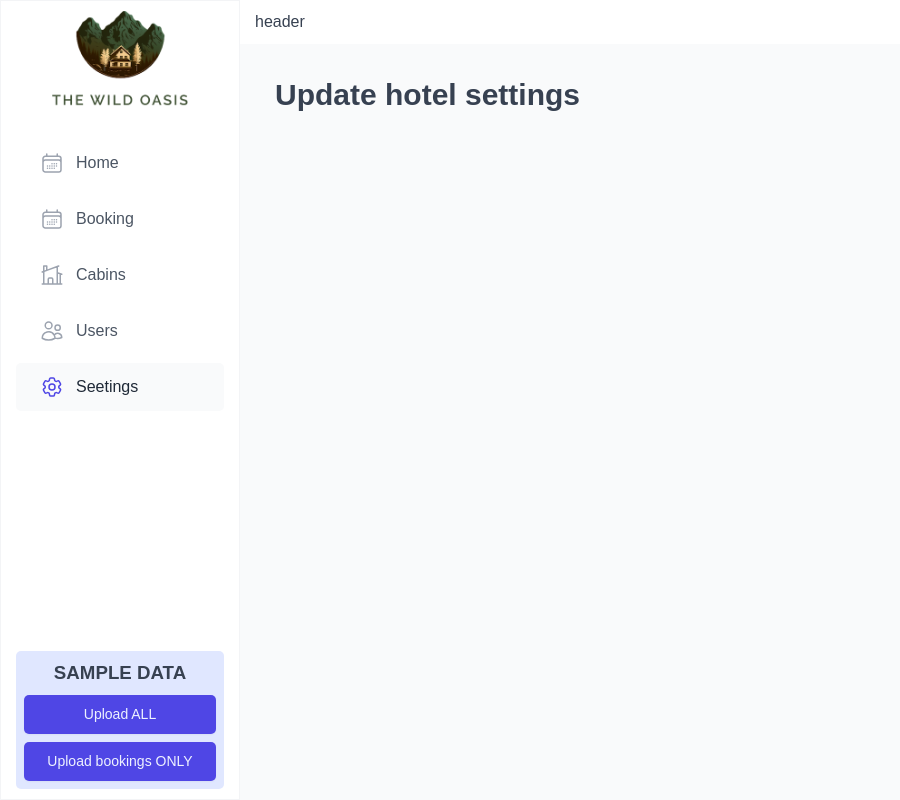
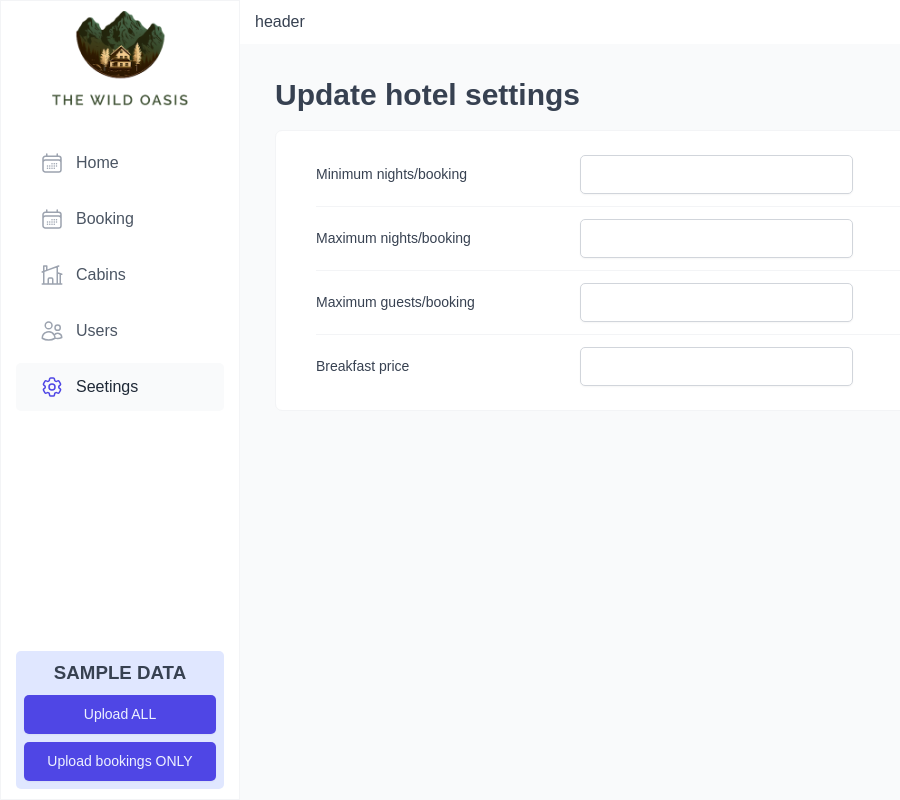
Before and after one commit to MahmoudAlkenzy/the-wild-oasis, a React (Vite) app: page /settings in a window 1280 px wide. Both pictures are taken after a click on the button "Upload bookings ONLY". Shown: the whole page, without its empty margins (0-900 px from the left). Built offline with nearby package versions, Linux system fonts and the light colour scheme; no server answers; the database is empty.

Commit message:
#add update settings form

```diff
--- a/src/features/check-in-out/CheckinBooking.jsx
+++ b/src/features/check-in-out/CheckinBooking.jsx
@@ -13,6 +13,8 @@ import Spinner from '../../ui/Spinner';
 import Checkbox from '../../ui/Checkbox';
 import { useEffect, useState } from 'react';
 import { useChecking } from './useCheckin';
+import { useSettings } from '../settings/useSettings';
+import { formatCurrency } from '../../utils/helpers';
 
 const Box = styled.div`
     /* Box */
@@ -27,11 +29,13 @@ function CheckinBooking() {
     const [addBreakfast, setAddBreakfast] = useState(false);
     const { booking, isLoading } = useBooking();
     const moveBack = useMoveBack();
+    const { isLoading: isLoadingSettings, settings } = useSettings();
     const { Checkin, isCheckingIn } = useChecking();
+
     useEffect(() => {
         setConfirmPaid(booking?.isPaid || false);
     }, [booking]);
-    if (isLoading) return <Spinner />;
+    if (isLoading || isLoadingSettings) return <Spinner />;
     const {
         id: bookingId,
         guests,
@@ -40,10 +44,24 @@ function CheckinBooking() {
         hasBreakfast,
         numNights,
     } = booking;
+    const optionalBreakfastPrice =
+        settings.breakfastPrice * numNights * numGuests;
 
     function handleCheckin() {
         if (!confirmPaid) return;
-        Checkin(bookingId);
+
+        if (addBreakfast) {
+            Checkin({
+                bookingId,
+                breakfast: {
+                    hasBreakfast: true,
+                    extrasPrice: optionalBreakfastPrice,
+                    totalPrice: totalPrice + optionalBreakfastPrice,
+                },
+            });
+        } else {
+            Checkin({ bookingId, breakfast: {} });
+        }
     }
 
     return (
@@ -54,6 +72,7 @@ function CheckinBooking() {
             </Row>
 
             <BookingDataBox booking={booking} />
+            {!hasBreakfast && (
                 <Box>
                     <Checkbox
                         id="breakfast"
@@ -63,9 +82,11 @@ function CheckinBooking() {
                             setConfirmPaid(false);
                         }}
                     >
-                    You want add breakfast by X
+                        You want add breakfast by{' '}
+                        {formatCurrency(optionalBreakfastPrice)}
                     </Checkbox>
                 </Box>
+            )}
             <Box>
                 <Checkbox
                     id="confirm"
@@ -75,6 +96,14 @@ function CheckinBooking() {
                 >
                     {' '}
                     I confirm that {booking.fullName} has paid the total amount
+                    of{' '}
+                    {!addBreakfast
+                        ? formatCurrency(totalPrice)
+                        : `${formatCurrency(
+                              totalPrice + optionalBreakfastPrice
+                          )} (${formatCurrency(totalPrice)} + ${formatCurrency(
+                              optionalBreakfastPrice
+                          )})`}
                 </Checkbox>
             </Box>
             <ButtonGroup>
--- a/src/features/check-in-out/useCheckin.js
+++ b/src/features/check-in-out/useCheckin.js
@@ -7,10 +7,11 @@ export function useChecking() {
     const queryClint = useQueryClient();
     const Navigate = useNavigate();
     const { mutate: Checkin, isLoading: isCheckingIn } = useMutation({
-        mutationFn: (bookingId) =>
+        mutationFn: ({ bookingId, breakfast }) =>
             updateBooking(bookingId, {
                 status: 'checked-in',
                 isPaid: true,
+                ...breakfast,
             }),
         onSuccess: (data) => {
             toast.success(`Booking #${data.id} success check in`);
--- a/src/features/settings/UpdateSettingsForm.jsx
+++ b/src/features/settings/UpdateSettingsForm.jsx
@@ -1,21 +1,71 @@
 import Form from '../../ui/Form';
 import FormRow from '../../ui/FormRow';
 import Input from '../../ui/Input';
+import Spinner from '../../ui/Spinner';
+import { useSettings } from './useSettings';
+import { useUpdateSetting } from './useUpdateSetting';
 
 function UpdateSettingsForm() {
+    const {
+        isLoading,
+        settings: {
+            minBookingLength,
+            maxBookingLength,
+            maxGuestsPerBooking,
+            breakfastPrice,
+        } = {},
+    } = useSettings();
+    const { isUpdating, updateSetting } = useUpdateSetting();
+
+    if (isLoading) return <Spinner />;
+
+    function handleUpdate(e, field) {
+        const { value } = e.target;
+        console.log(field, value);
+        if (!value) return;
+        updateSetting({ [field]: value });
+    }
+
     return (
         <Form>
-      <FormRow label='Minimum nights/booking'>
-        <Input type='number' id='min-nights' />
+            <FormRow label="Minimum nights/booking">
+                <Input
+                    type="number"
+                    id="min-nights"
+                    defaultValue={minBookingLength}
+                    disabled={isUpdating}
+                    onBlur={(e) => handleUpdate(e, 'minBookingLength')}
+                />
             </FormRow>
-      <FormRow label='Maximum nights/booking'>
-        <Input type='number' id='max-nights' />
+
+            <FormRow label="Maximum nights/booking">
+                <Input
+                    type="number"
+                    id="max-nights"
+                    defaultValue={maxBookingLength}
+                    disabled={isUpdating}
+                    onBlur={(e) => handleUpdate(e, 'maxBookingLength')}
+                />
             </FormRow>
-      <FormRow label='Maximum guests/booking'>
-        <Input type='number' id='max-guests' />
+
+            <FormRow label="Maximum guests/booking">
+                <Input
+                    type="number"
+                    id="max-guests"
+                    defaultValue={maxGuestsPerBooking}
+                    disabled={isUpdating}
+                    onBlur={(e) => handleUpdate(e, 'maxGuestsPerBooking')}
+                />
             </FormRow>
-      <FormRow label='Breakfast price'>
-        <Input type='number' id='breakfast-price' />
+
+            <FormRow label="Breakfast price">
+                <Input
+                    type="number"
+                    id="breakfast-price"
+                    defaultValue={breakfastPrice}
+                    disabled={isUpdating}
+                    onBlur={(e) => handleUpdate(e, 'breakfastPrice')}
+                />
             </FormRow>
         </Form>
     );
--- /dev/null
+++ b/src/features/settings/useSettings.js
@@ -0,0 +1,15 @@
+import { useQuery } from "@tanstack/react-query";
+import { getSettings } from "../../services/apiSettings";
+
+export function useSettings() {
+  const {
+    isLoading,
+    error,
+    data: settings,
+  } = useQuery({
+    queryKey: ["settings"],
+    queryFn: getSettings,
+  });
+
+  return { isLoading, error, settings };
+}
--- /dev/null
+++ b/src/features/settings/useUpdateSetting.js
@@ -0,0 +1,18 @@
+import { useMutation, useQueryClient } from "@tanstack/react-query";
+import { toast } from "react-hot-toast";
+import { updateSetting as updateSettingApi } from "../../services/apiSettings";
+
+export function useUpdateSetting() {
+  const queryClient = useQueryClient();
+
+  const { mutate: updateSetting, isLoading: isUpdating } = useMutation({
+    mutationFn: updateSettingApi,
+    onSuccess: () => {
+      toast.success("Setting successfully edited");
+      queryClient.invalidateQueries({ queryKey: ["settings"] });
+    },
+    onError: (err) => toast.error(err.message),
+  });
+
+  return { isUpdating, updateSetting };
+}
--- a/src/pages/Settings.jsx
+++ b/src/pages/Settings.jsx
@@ -1,7 +1,14 @@
-import Heading from '../ui/Heading';
+import UpdateSettingsForm from "../features/settings/UpdateSettingsForm";
+import Heading from "../ui/Heading";
+import Row from "../ui/Row";
 
 function Settings() {
-    return <Heading as="h1">Update hotel settings</Heading>;
+  return (
+    <Row>
+      <Heading as="h1">Update hotel settings</Heading>
+      <UpdateSettingsForm />
+    </Row>
+  );
 }
 
 export default Settings;
--- a/src/services/apiSettings.js
+++ b/src/services/apiSettings.js
@@ -1,27 +1,31 @@
-import supabase from "./supabase";
+import supabase from './supabase';
 
 export async function getSettings() {
-  const { data, error } = await supabase.from("settings").select("*").single();
+    const { data, error } = await supabase
+        .from('settings')
+        .select('*')
+        .single();
 
     if (error) {
         console.error(error);
-    throw new Error("Settings could not be loaded");
+        throw new Error('Settings could not be loaded');
     }
     return data;
 }
 
 // We expect a newSetting object that looks like {setting: newValue}
 export async function updateSetting(newSetting) {
+    console.log(newSetting);
     const { data, error } = await supabase
-    .from("settings")
-    .update(newSetting)
+        .from('settings')
+        .update({ minBookingLength: '2' })
         // There is only ONE row of settings, and it has the ID=1, and so this is the updated one
-    .eq("id", 1)
+        .eq('id', 1)
         .single();
 
     if (error) {
-    console.error(error);
-    throw new Error("Settings could not be updated");
+        console.log(error);
+        throw new Error('Settings could not be updatedaa');
     }
     return data;
 }
--- a/src/ui/Checkbox.jsx
+++ b/src/ui/Checkbox.jsx
@@ -34,7 +34,6 @@ function Checkbox({
     children,
     value,
 }) {
-    console.log(value);
     return (
         <StyledCheckbox>
             <input
```
Lines whose indentation alone changed are shown as unchanged.
